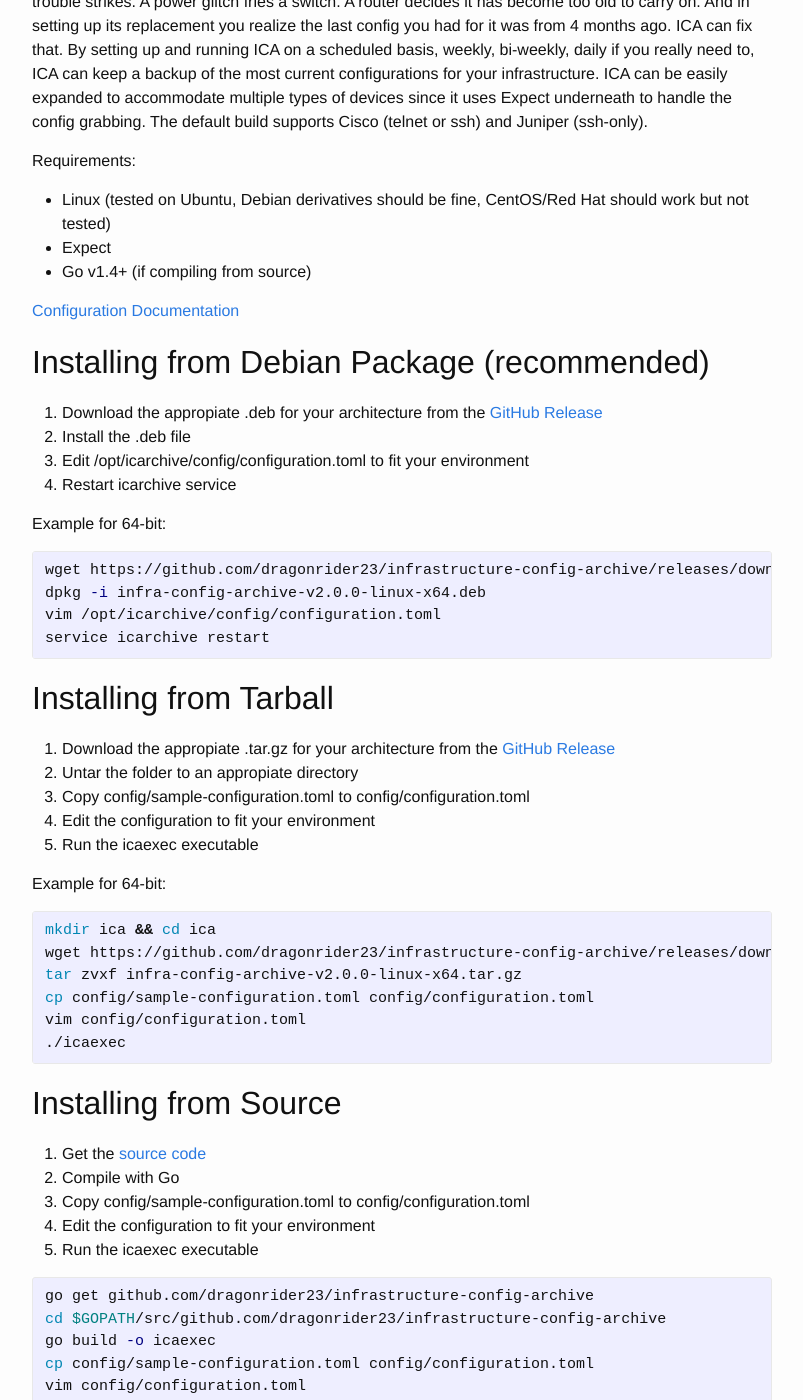
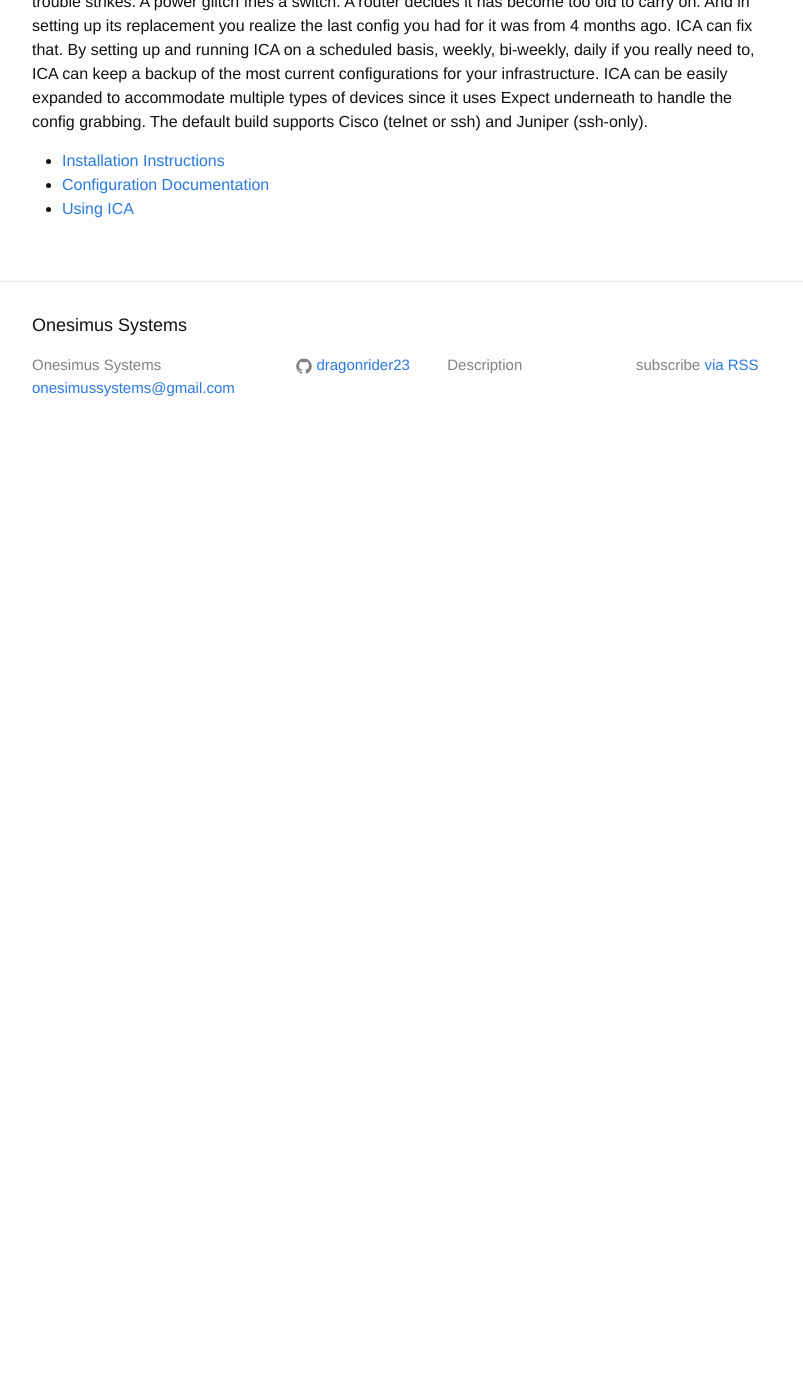
Before and after one commit to onesimus-systems/onesimus-systems.github.io, a Jekyll site: the page built from ica.md, in a window 1280 px wide and 1400 px high, scrolled down 270 px. Shown: the whole window, without its empty margins (238-1041 px from the left). Built offline with Jekyll 4.4.1, drawn with Linux system fonts in a browser that asks for light colours; after the commit the page ends 900 px from its top, so only the background shows below that; some of the changed text lies outside the part shown.

Commit message:
Added documentation on ICA first use, better organization

```diff
--- a/ica.md
+++ b/ica.md
@@ -7,81 +7,6 @@ menutitle: ICA
 
 Infrastructure Config Archive (ICA) is designed to solve the problem of keeping current backups of network infrustructure configurations. In my time as an IT employee, one thing I've noticed (and really we all know) is that keeping up with current documentation, configurations, and settings can be a very tedious and time consuming task. Too often to the point where nothing gets done anymore. And then trouble strikes. A power glitch fries a switch. A router decides it has become too old to carry on. And in setting up its replacement you realize the last config you had for it was from 4 months ago. ICA can fix that. By setting up and running ICA on a scheduled basis, weekly, bi-weekly, daily if you really need to, ICA can keep a backup of the most current configurations for your infrastructure. ICA can be easily expanded to accommodate multiple types of devices since it uses Expect underneath to handle the config grabbing. The default build supports Cisco (telnet or ssh) and Juniper (ssh-only).
 
-Requirements:
-
-- Linux (tested on Ubuntu, Debian derivatives should be fine, CentOS/Red Hat should work but not tested)
-- Expect
-- Go v1.4+ (if compiling from source)
-
-[Configuration Documentation](/ica/config)
-
-Installing from Debian Package (recommended)
---------------------------------------------
-
-1. Download the appropiate .deb for your architecture from the [GitHub Release](https://github.com/dragonrider23/infrastructure-config-archive/releases/tag/v2.0.0)
-2. Install the .deb file
-3. Edit /opt/icarchive/config/configuration.toml to fit your environment
-4. Restart icarchive service
-
-Example for 64-bit:
-{% highlight bash %}
-wget https://github.com/dragonrider23/infrastructure-config-archive/releases/download/v2.0.0/infra-config-archive-v2.0.0-linux-x64.deb
-dpkg -i infra-config-archive-v2.0.0-linux-x64.deb
-vim /opt/icarchive/config/configuration.toml
-service icarchive restart
-{% endhighlight %}
-
-Installing from Tarball
------------------------
-
-1. Download the appropiate .tar.gz for your architecture from the [GitHub Release](https://github.com/dragonrider23/infrastructure-config-archive/releases/tag/v2.0.0)
-2. Untar the folder to an appropiate directory
-3. Copy config/sample-configuration.toml to config/configuration.toml
-3. Edit the configuration to fit your environment
-4. Run the icaexec executable
-
-Example for 64-bit:
-{% highlight bash %}
-mkdir ica && cd ica
-wget https://github.com/dragonrider23/infrastructure-config-archive/releases/download/v2.0.0/infra-config-archive-v2.0.0-linux-x64.tar.gz
-tar zvxf infra-config-archive-v2.0.0-linux-x64.tar.gz
-cp config/sample-configuration.toml config/configuration.toml
-vim config/configuration.toml
-./icaexec
-{% endhighlight %}
-
-Installing from Source
-----------------------
-
-1. Get the [source code](http://github.com/dragonrider23/infrastructure-config-archive)
-2. Compile with Go
-3. Copy config/sample-configuration.toml to config/configuration.toml
-3. Edit the configuration to fit your environment
-4. Run the icaexec executable
-
-{% highlight bash %}
-go get github.com/dragonrider23/infrastructure-config-archive
-cd $GOPATH/src/github.com/dragonrider23/infrastructure-config-archive
-go build -o icaexec
-cp config/sample-configuration.toml config/configuration.toml
-vim config/configuration.toml
-./icaexec
-{% endhighlight %}
-
-Setup Cron Job
---------------
-
-1. Run `crontab -e -u [user to run cron]`.
-2. Add `0 5 * * 1 curl http://[hostname of ICA server]:[port]/api/runnow` to the bottom of the file.
-3. Now this job will run at 5am on Sunday every week.
-
-Setup Upstart Job
------------------
-
-If you installed ICA with the debian package, this as already been setup for you.
-
-1. Copy upstart.conf to /etc/init/ica.conf
-2. Edit /etc/init/ica.conf and make any appropiate settings such as user to run as, the folder containing the ICA executable, and the full path of the ICA executable
-3. Run `start ica` to verify the job works. The Upstart job will start on boot and can be managed with `[start, stop, status] ica`.
-
-The source code is available at: [github.com/dragonrider23/infrastructure-config-archive](https://github.com/dragonrider23/infrastructure-config-archive)
+* [Installation Instructions](/ica/install)
+* [Configuration Documentation](/ica/config)
+* [Using ICA](/ica/using)
```
Also changed, not shown: _layouts/page-no-title.html (added, +10 -0 lines), ica-config.md (+21 -21 lines), ica-install.md (added, +82 -0 lines), ica-using.md (added, +26 -0 lines).
